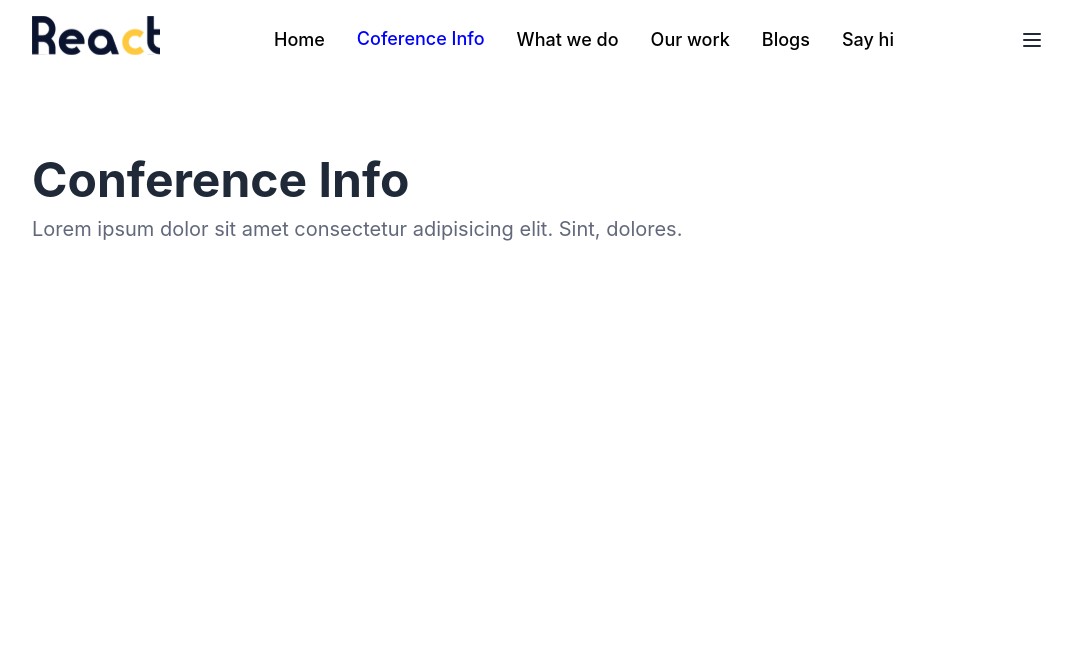
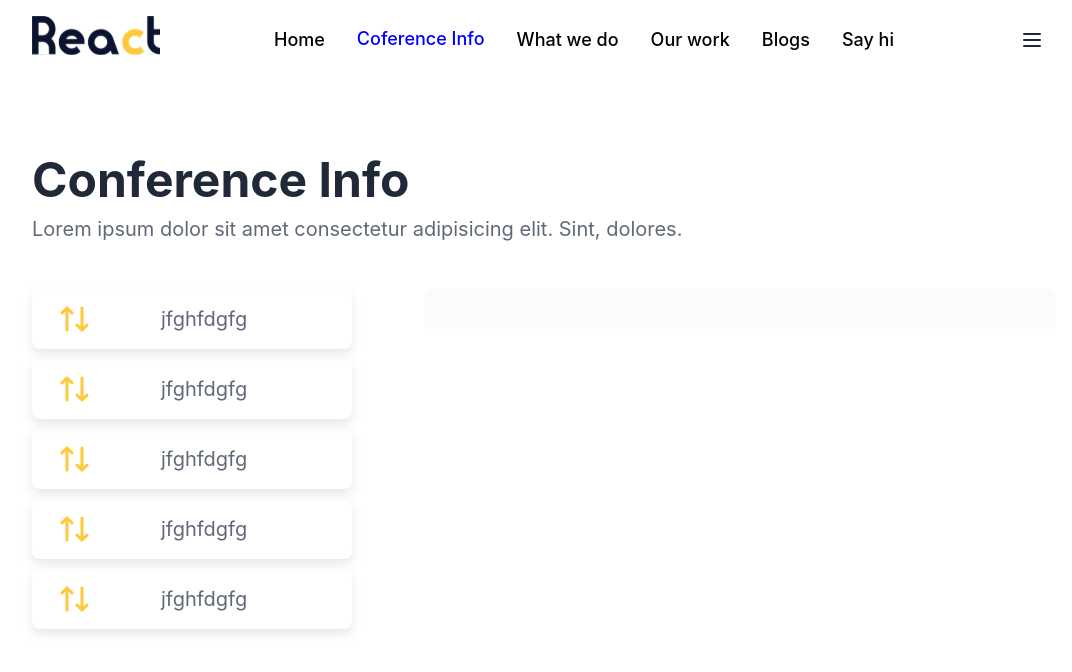
Before and after one commit to parthobepary/job-task-by-partho, a React (Create React App) app: page /about in a window 1280 px wide. Shown: the top 672 px of the page, without its empty margins (96-1168 px from the left). Built offline with nearby package versions, Linux system fonts and the light colour scheme.

Commit message:
stractur done

```diff
--- /dev/null
+++ b/src/assets/css/employee.css
@@ -0,0 +1,33 @@
+.custom-button {
+  display: flex;
+  align-items: center;
+  box-shadow: 0px 5px 10px rgba(162, 162, 162, 0.25);
+  border-radius: 8px;
+  height: 60px;
+  padding: 0 20px;
+  cursor: pointer;
+  margin-bottom: 10px;
+}
+.show-table {
+  background: #fbfbfb;
+  border-radius: 8px;
+  padding: 20px;
+}
+.img-body {
+  width: 300px;
+  height: 140px;
+
+  border-radius: 8px;
+}
+.pera{
+    line-height: 1.5rem;
+    font-size: 20px;
+}
+.heading{
+font-family: 'Inter';
+font-style: normal;
+font-weight: 700;
+font-size: 20px;
+
+color: #0A142F;
+}
--- a/src/components/conferneceinfo/ConferenceInfo.jsx
+++ b/src/components/conferneceinfo/ConferenceInfo.jsx
@@ -1,13 +1,15 @@
 import React from "react";
 import Title from "../common/Title";
+import EmpolyeeInfo from "./EmpolyeeInfo";
 
 const ConferenceInfo = () => {
   return (
-    <div className="mt-16 px-32">
+    <div className="mt-16 px-10 md:px-32">
       <Title
         title="Conference Info"
         pera="Lorem ipsum dolor sit amet consectetur adipisicing elit. Sint, dolores."
       ></Title>
+      <EmpolyeeInfo></EmpolyeeInfo>
     </div>
   );
 };
--- /dev/null
+++ b/src/components/conferneceinfo/EmpolyeeInfo.jsx
@@ -0,0 +1,173 @@
+import React from "react";
+import vector from "../../assets/images/Vector.svg";
+import "../../assets/css/employee.css";
+import { useState } from "react";
+
+const EmpolyeeInfo = () => {
+  const [button1, setButton1] = useState(false);
+  const [button2, setButton2] = useState(false);
+  const [button3, setButton3] = useState(false);
+  const [button4, setButton4] = useState(false);
+  const [button5, setButton5] = useState(false);
+  const [employees, setEmployee] = useState([]);
+  const isActive1 =  () => {
+    setButton1(true);
+    setButton2(false);
+    setButton3(false);
+    setButton4(false);
+    setButton5(false);
+    getData(setEmployee);
+  };
+  const isActive2 = () => {
+    setButton1(false);
+    setButton2(true);
+    setButton3(false);
+    setButton4(false);
+    setButton5(false);
+    getData(setEmployee);
+  };
+  const isActive3 = () => {
+    setButton1(false);
+    setButton2(false);
+    setButton3(true);
+    setButton4(false);
+    setButton5(false);
+    getData(setEmployee);
+  };
+  const isActive4 = () => {
+    setButton1(false);
+    setButton2(false);
+    setButton3(false);
+    setButton4(true);
+    setButton5(false);
+    getData(setEmployee);
+  };
+  const isActive5 = () => {
+    setButton1(false);
+    setButton2(false);
+    setButton3(false);
+    setButton4(false);
+    setButton5(true);
+    getData(setEmployee);
+  };
+  /* fetch data */
+  const getData = () => {
+    fetch("json/empolyee.json")
+      .then((res) => res.json())
+      .then((data) => {
+        setEmployee(data);
+      });
+  };
+
+  return (
+    <div className="mt-10">
+      <div className="grid grid-cols-1 md:grid-cols-12 gap-8">
+        <div class="item1 col-span-4">
+          <div className="mx-auto">
+            <div
+              onClick={isActive1}
+              className={
+                button1 ? "custom-button bg-yellow-400" : "custom-button"
+              }
+            >
+              <div>
+                <img
+                  className="bg-white py-2 px-2 rounded-md"
+                  src={vector}
+                  alt=""
+                />
+              </div>
+              <p className="ml-16">jfghfdgfg</p>
+            </div>
+            <div
+              onClick={isActive2}
+              className={
+                button2 ? "custom-button bg-yellow-400" : "custom-button"
+              }
+            >
+              <div>
+                <img
+                  className="bg-white py-2 px-2 rounded-md"
+                  src={vector}
+                  alt=""
+                />
+              </div>
+              <p className="ml-16">jfghfdgfg</p>
+            </div>
+            <div
+              onClick={isActive3}
+              className={
+                button3 ? "custom-button bg-yellow-400" : "custom-button"
+              }
+            >
+              <div>
+                <img
+                  className="bg-white py-2 px-2 rounded-md"
+                  src={vector}
+                  alt=""
+                />
+              </div>
+              <p className="ml-16">jfghfdgfg</p>
+            </div>
+            <div
+              onClick={isActive4}
+              className={
+                button4 ? "custom-button bg-yellow-400" : "custom-button"
+              }
+            >
+              <div>
+                <img
+                  className="bg-white py-2 px-2 rounded-md"
+                  src={vector}
+                  alt=""
+                />
+              </div>
+              <p className="ml-16">jfghfdgfg</p>
+            </div>
+            <div
+              onClick={isActive5}
+              className={
+                button5 ? "custom-button bg-yellow-400" : "custom-button"
+              }
+            >
+              <div>
+                <img
+                  className="bg-white py-2 px-2 rounded-md"
+                  src={vector}
+                  alt=""
+                />
+              </div>
+              <p className="ml-16">jfghfdgfg</p>
+            </div>
+          </div>
+        </div>
+        <div class="item1 col-span-8">
+          <div className="ml-10 show-table">
+            {employees.map((e, i) => {
+                return(
+                    <div key={i}>
+                        <div className="flex mb-4">
+                            <div className="mr-6">
+                                <img className="img-body" src={e.img} alt="" />
+                            </div>
+                            <div>
+                                <div className="flex justify-between">
+                                    <p className="heading">{e.author}</p>
+                                    <p className="heading">{e.company}</p>
+                                </div>
+                                <div>
+                                    <p className="pera">{e.pera}</p>
+                                </div>
+                            </div>
+                        </div>
+                    </div>
+                )
+            })}
+          </div>
+        </div>
+      </div>
+    </div>
+  );
+};
+
+export default EmpolyeeInfo;
```
Also changed, not shown: public/json/empolyee.json (added, +20 -0 lines), src/assets/images/Vector.svg (added).
